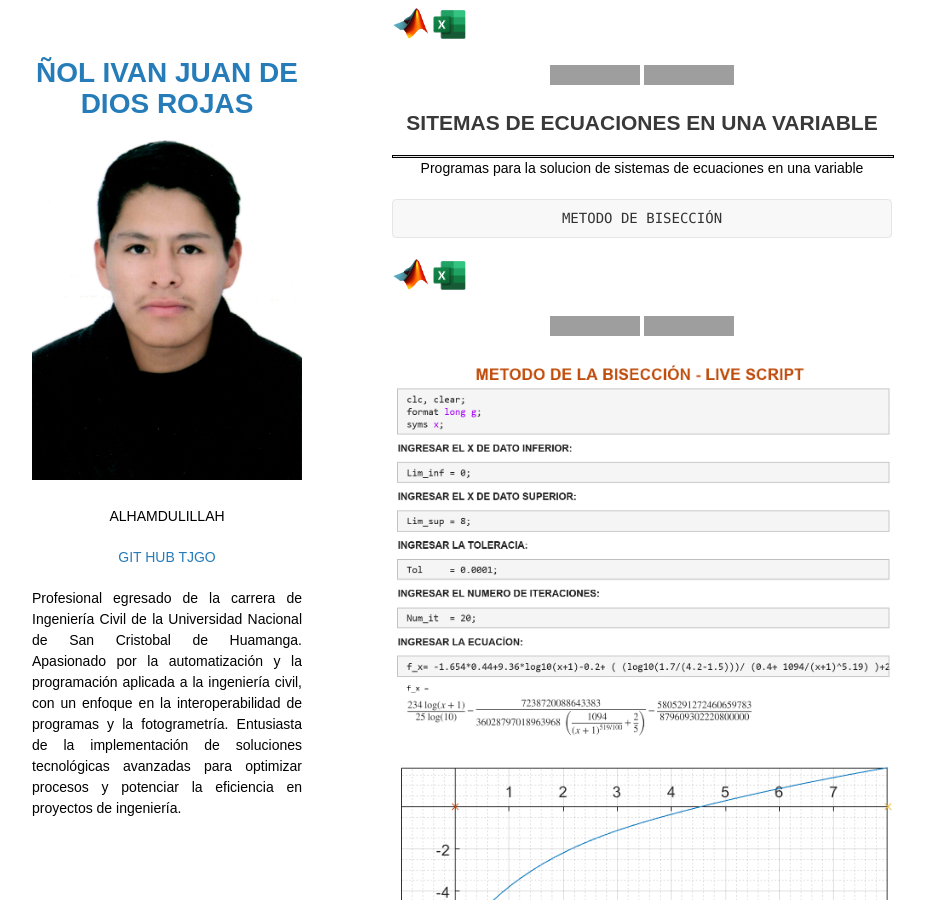
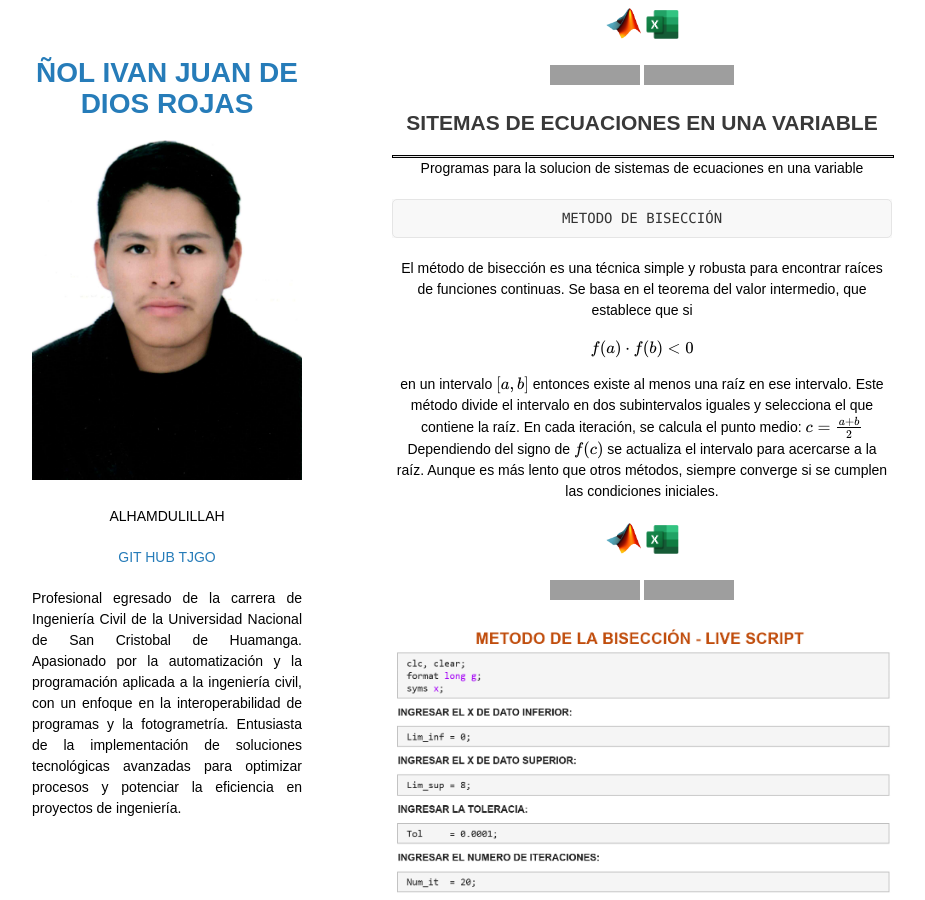
Before and after one commit to TJGO-JDD/TJGO-JDD.github.io, a Jekyll site: the page built from index.md, in a window 1280 px wide and 900 px high, scrolled down 5445 px. Shown: the whole window, without its empty margins (178-1103 px from the left). Built offline with Jekyll 4.4.1, drawn with Linux system fonts in a browser that asks for light colours; our own code applies the rules of GitHub Pages for plain Markdown files; grey boxes are pictures that could not be loaded.

Commit message:
Update index.md

````diff
--- a/index.md
+++ b/index.md
@@ -75,7 +75,7 @@
 ---
 Graficas de representación para un sistema de grado de libertad interactivo usando MATLAB, usando interfaces graficas.
 
-<p align="left">
+<p align="center">
 <img src="assets\img\logo matlab.png" width="7.5%" height="10%">
 <img src="assets\img\excel logo.png" width="6.5%" height="10%">
 </p>
@@ -108,7 +108,7 @@ Popular en problemas de interpolación cuando los puntos son pocos y el polinomi
 
 
 
-<p align="left">
+<p align="center">
 <img src="assets\img\logo matlab.png" width="7.5%" height="10%">
 <img src="assets\img\excel logo.png" width="6.5%" height="10%">
 </p>
@@ -143,7 +143,7 @@ Muy eficiente para grandes conjuntos de datos o cuando los puntos están distrib
 
 
 
-<p align="left">
+<p align="center">
 <img src="assets\img\logo matlab.png" width="7.5%" height="10%">
 <img src="assets\img\excel logo.png" width="6.5%" height="10%">
 </p>
@@ -168,7 +168,7 @@ Ideal para interpolar datos que tienen restricciones adicionales, como informaci
 
 
 
-<p align="left">
+<p align="center">
 <img src="assets\img\logo matlab.png" width="7.5%" height="10%">
 <img src="assets\img\excel logo.png" width="6.5%" height="10%">
 </p>
@@ -194,7 +194,7 @@ Este método es atribuido a Eric Harold Neville (1889-1961), un matemático ingl
 
 
 
-<p align="left">
+<p align="center">
 <img src="assets\img\logo matlab.png" width="7.5%" height="10%">
 <img src="assets\img\excel logo.png" width="6.5%" height="10%">
 </p>
@@ -213,7 +213,29 @@ Programas para la solucion de sistemas de ecuaciones en una variable
 ```markdown
 METODO DE BISECCIÓN
 ```
-<p align="left">
+
+El método de bisección es una técnica simple y robusta para encontrar raíces de funciones continuas. Se basa en el teorema del valor intermedio, que establece que si
+
+$$
+f(a) \cdot f(b) < 0
+$$
+
+en un intervalo
+$$
+[a, b]
+$$
+entonces existe al menos una raíz en ese intervalo. Este método divide el intervalo en dos subintervalos iguales y selecciona el que contiene la raíz. En cada iteración, se calcula el punto medio:
+$$
+c = \frac{a + b}{2}
+$$
+Dependiendo del signo de
+$$
+f(c)
+$$
+se actualiza el intervalo para acercarse a la raíz. Aunque es más lento que otros métodos, siempre converge si se cumplen las condiciones iniciales.
+
+
+<p align="center">
 <img src="assets\img\logo matlab.png" width="7.5%" height="10%">
 <img src="assets\img\excel logo.png" width="6.5%" height="10%">
 </p>
@@ -243,7 +265,7 @@ El método de la secante es una técnica iterativa para resolver ecuaciones no l
 
 
 
-<p align="left">
+<p align="center">
 <img src="assets\img\logo matlab.png" width="7.5%" height="10%">
 <img src="assets\img\excel logo.png" width="6.5%" height="10%">
 </p>
@@ -259,7 +281,7 @@ El método de la secante es una técnica iterativa para resolver ecuaciones no l
 ```markdown
 METODO DE NEWTON RHAPSON
 ```
-<p align="left">
+<p align="center">
 <img src="assets\img\logo matlab.png" width="7.5%" height="10%">
 <img src="assets\img\excel logo.png" width="6.5%" height="10%">
 </p>
@@ -307,7 +329,7 @@ y de la proximidad inicial al punto fijo.
 
 
 
-<p align="left">
+<p align="center">
 <img src="assets\img\logo matlab.png" width="7.5%" height="10%">
 <img src="assets\img\excel logo.png" width="6.5%" height="10%">
 </p>
@@ -339,7 +361,7 @@ METODO DE BROYDEN
 El método de Broyden es un enfoque cuasi-Newton para resolver sistemas de ecuaciones no lineales. Este método elimina la necesidad de calcular el Jacobiano exacto en cada iteración, reemplazándolo con una aproximación que se actualiza a medida que avanza la solución. Esto lo hace ideal para sistemas grandes o cuando el cálculo del Jacobiano es complejo. Aunque su convergencia es más lenta que el método de Newton-Raphson, es computacionalmente más eficiente.
 </b></p>
 
-<p align="left">
+<p align="center">
 <img src="assets\img\logo matlab.png" width="7.5%" height="10%">
 <img src="assets\img\excel logo.png" width="6.5%" height="10%">
 </p>
@@ -354,7 +376,7 @@ METODO DE NEWTON RAPHSON
 <p align="justify"><b>
 El método de Newton-Raphson es un procedimiento iterativo ampliamente utilizado para resolver sistemas de ecuaciones no lineales. Se basa en linealizar el sistema mediante una expansión de Taylor y resolver las ecuaciones lineales resultantes en cada iteración. Es conocido por su rápida convergencia cuando se encuentra cerca de la solución exacta, pero requiere el cálculo del Jacobiano, lo cual puede ser computacionalmente costoso para problemas complejos.
 </b></p>
-<p align="left">
+<p align="center">
 <img src="assets\img\logo matlab.png" width="7.5%" height="10%">
 <img src="assets\img\excel logo.png" width="6.5%" height="10%">
 </p>
````
